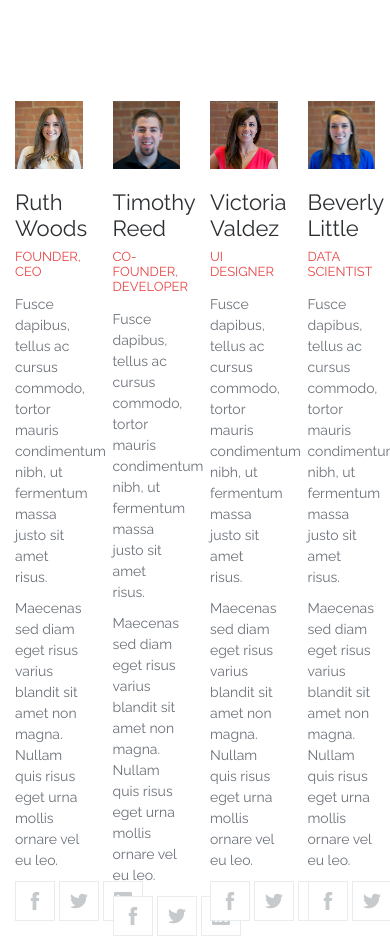
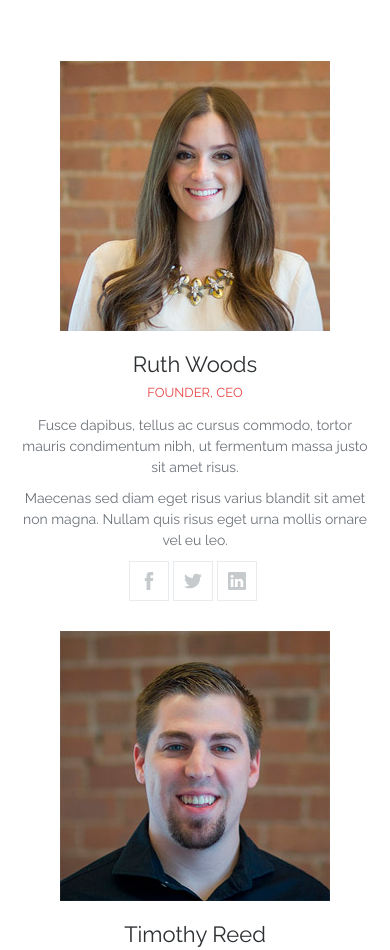
Before and after one commit to CoolSheff131/Active-Box-template, a plain HTML site: page index.html in a window 390 px wide. Shown: the part 4245-5195 px from the top of the page. Drawn offline with nearby package versions, Linux system fonts and the light colour scheme.

Commit message:
Адаптирован Team

```diff
--- a/style.css
+++ b/style.css
@@ -552,6 +552,19 @@ p{
     .features__item{
         width: 50%;
     }
+    /* Team */
+    .team__item{
+        width: 50%;
+        text-align: center;
+    }
+    .team__photo{
+        margin-left: auto;
+        margin-right: auto;
+    }
+     /* Social */
+     .social{
+         justify-content: center;
+     }
 }
 
 @media(max-width: 767px){
@@ -585,4 +598,13 @@ p{
         width: 100%;
         height: 300px;
     }
+
+    /* Team */
+    .team{
+        margin: 60px 0 30px;
+    }
+    .team__item{
+        width: 100%;
+    }
+
 }
```
